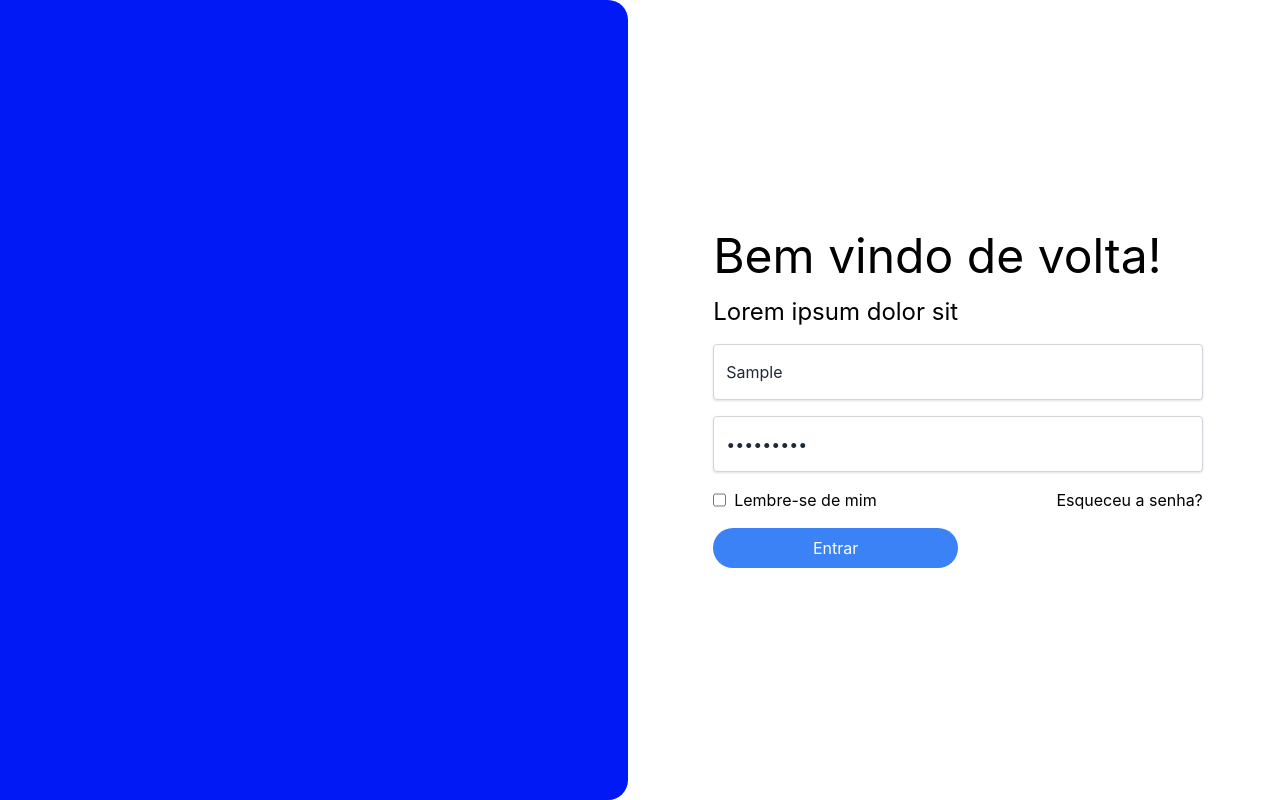
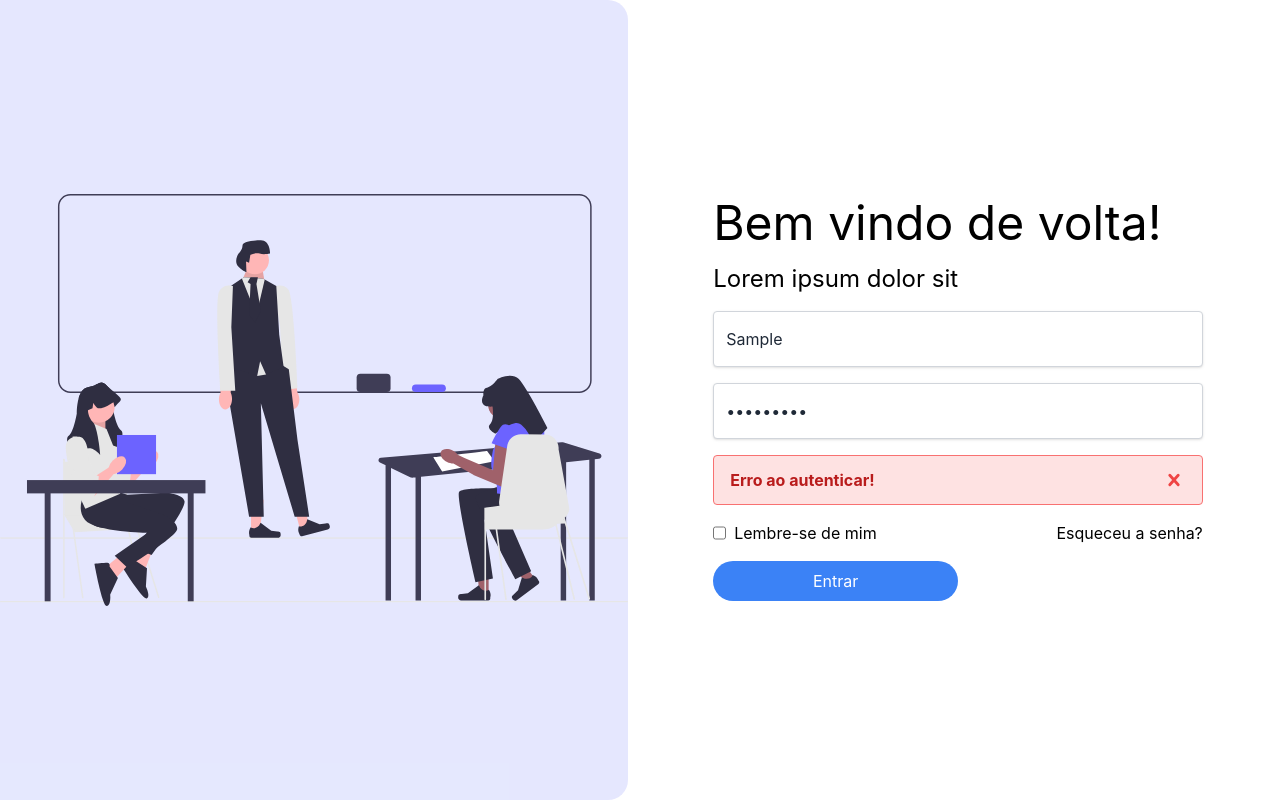
Before and after one commit to dvitorsantos/gerenciamento-escolar-frontend, a Next.js app: page /login in a window 1280 px wide. Both pictures are taken after typing "Sample", "Sample123" into the empty fields and a click on the button "Entrar". Built offline with nearby package versions, Linux system fonts and the light colour scheme; no server answers.

Commit message:
fix (login) - Arrumando geração dinâmica do componente de erro

```diff
--- a/components/error.tsx
+++ b/components/error.tsx
@@ -1,9 +1,11 @@
-import { useState } from "react";
+import { useState, useCallback } from "react";
 
 function Error(props: any) {
-  const [visible, setVisible] = useState(props.visible);
+  const handleVisible = useCallback(event => {
+    props.setErrorVisible(event.target.value)
+  }, [props.setErrorVisible])
 
-  if (visible) {
+  if (props.visible) {
     return (
       <div
         className="bg-red-100 border border-red-400 text-red-700 px-4 py-3 rounded relative w-full"
@@ -11,7 +13,7 @@ function Error(props: any) {
       >
         <strong className="font-bold">{props.titulo} </strong>
         <span className="block sm:inline">{props.mensagem}</span>
-        <span className="absolute top-0 bottom-0 right-0 px-4 py-3" onClick={() => setVisible(false)}>
+        <span className="absolute top-0 bottom-0 right-0 px-4 py-3" onClick={() => props.setErrorVisible(false)}>
           <svg
             className="fill-current h-6 w-6 text-red-500"
             role="button"
--- a/components/test.tsx
+++ /dev/null
@@ -1,17 +0,0 @@
-function HomePage() {
-    const names = ['Ada Lovelace', 'Grace Hopper', 'Margaret Hamilton'];
-
-    return (
-      <div>
-        <ul>
-          {names.map((name) => (
-            <li key={name}>{name}</li>
-          ))}
-        </ul>
-
-        <button>Like</button>
-      </div>
-    );
-  }
-
-export default HomePage
--- a/pages/login.tsx
+++ b/pages/login.tsx
@@ -2,8 +2,11 @@ import type { NextPage } from "next";
 import { useForm } from "react-hook-form";
 import { useContext, useState } from "react";
 import { AuthContext } from "../contexts/AuthContext";
+import Image from "next/image";
+
+import loginBanner from "../images/loginBanner.svg";
+
 import Error from "../components/error";
-import HomePage from "../components/test";
 
 const Login: NextPage = () => {
   const { register, handleSubmit } = useForm();
@@ -14,7 +17,7 @@ const Login: NextPage = () => {
   async function handleSignIn(data: object) {
     try {
       await signIn(data);
-    } catch (error) {
+    } catch (error: any) {
       setError(error.response.data);
       setErrorVisible(true);
     }
@@ -25,7 +28,9 @@ const Login: NextPage = () => {
       <form onSubmit={handleSubmit(handleSignIn)}>
         <div className="grid grid-cols-1 md:grid-cols-2 lg:grid-cols-2 gap-6">
           <div className="h-screen">
-            <div className="w-full h-full rounded-r-[20px] bg-[#0119F5]"></div>
+            <div className="w-full h-full rounded-r-[20px] bg-[#0119F5] bg-opacity-10 flex justify-center items-center">
+              <Image src={loginBanner} />
+            </div>
           </div>
           <div className="h-screen flex flex-col space-y-4 items-center justify-center mr-4">
             <div className="flex flex-col space-y-4 items-center justify-center w-4/5">
@@ -45,13 +50,12 @@ const Login: NextPage = () => {
                 type="password"
                 placeholder="Senha"
               />
-              {error ? (
-                <Error
-                  titulo="Erro ao autenticar!"
-                  mensagem={error.message}
-                  visible={errorVisible}
-                />
-              ) : null}
+              <Error
+                titulo="Erro ao autenticar!"
+                mensagem={error?.message}
+                visible={errorVisible}
+                setErrorVisible={setErrorVisible}
+              />
               <div className="flex justify-between w-full">
                 <div className="flex">
                   <input type="checkbox" name="" id="" />
@@ -60,8 +64,8 @@ const Login: NextPage = () => {
                 <a href="http://">Esqueceu a senha?</a>
               </div>
               <button
-                className="transition ease-in-out delay-150 bg-blue-500 hover:translate-x-2 hover:scale-105 hover:bg-[#0013BE] duration-300
-                        bg-[#0119F5] self-start w-1/2 text-white py-2 px-4 rounded-full focus:outline-none focus:shadow-outline"
+                className="transition ease-in-out delay-150 bg-blue-500 hover:translate-x-2 hover:scale-105 hover:bg-[#4B42FF] duration-300
+                        bg-[#6c63ff] self-start w-1/2 text-white py-2 px-4 rounded-full focus:outline-none focus:shadow-outline"
                 type="submit"
               >
                 Entrar
```
Also changed, not shown: images/loginBanner.svg (added).
